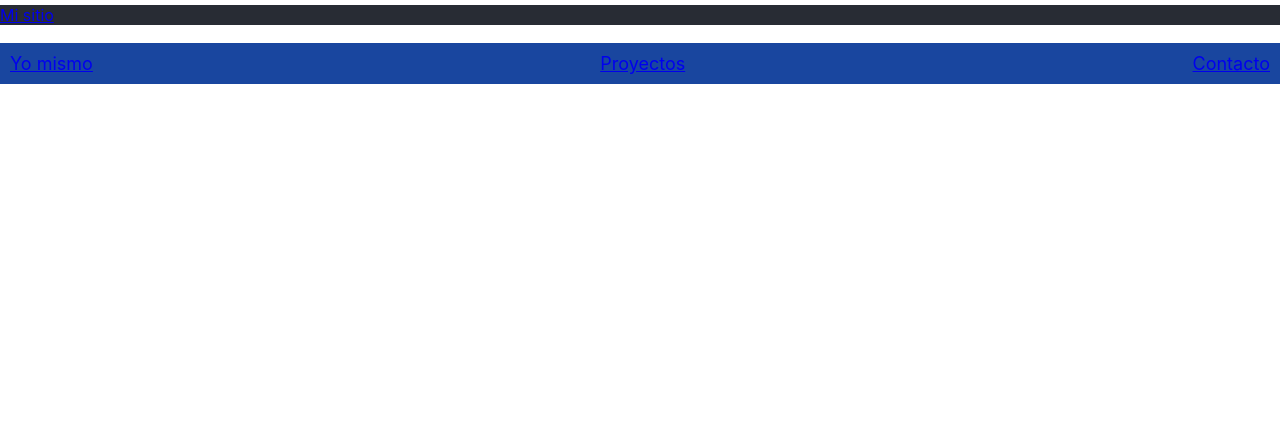
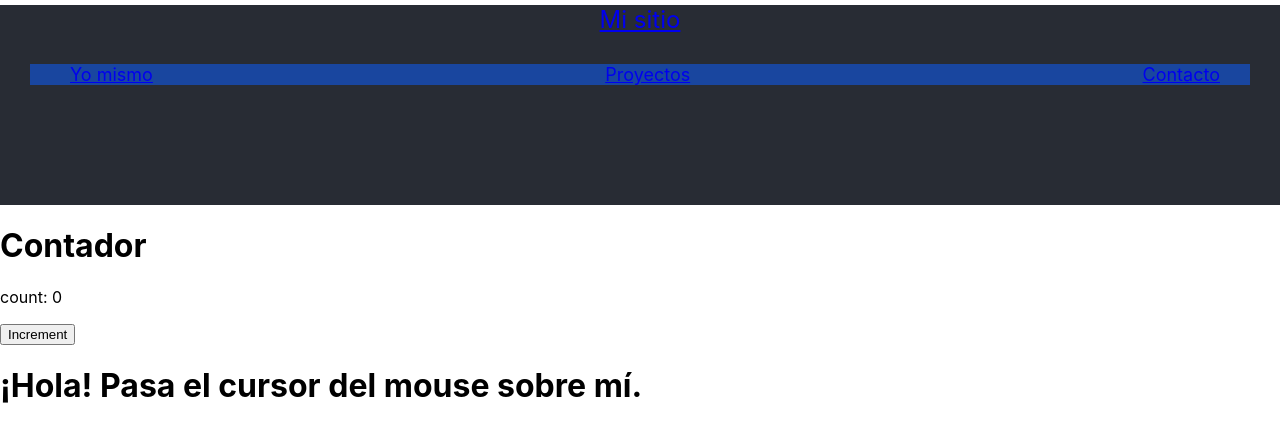
Before and after one commit to LuisRamirezdeVerger/ProjectDestiny, a React (Create React App) app: page /proyects in a window 1280 px wide. Shown: the top 442 px of the page. Built offline with nearby package versions, Linux system fonts and the light colour scheme.

Commit message:
Some events added. Needs a proper .css

```diff
--- a/src/App.css
+++ b/src/App.css
@@ -14,9 +14,13 @@
 }
 
 .navBar{
-  display: block;
+  display: flex;
+  flex-direction: column;
+  text-align: center;
+  text-decoration-color: aliceblue;
   background-color: #282c34;
-  height: 20px;
+  height: 200px;
+  font-size: 24px;
   width: auto;
   margin-top: 5px;
 }
@@ -28,7 +32,8 @@
   justify-content: space-between;
   font-size: large;
   background-color: #19469f;
-  padding: 10px;
+  margin: 30px;
+  padding-right: 30px;
   text-align: justify;
 }
 
--- a/src/App.js
+++ b/src/App.js
@@ -1,14 +1,14 @@
 import './App.css';
-import React from 'react'
+import Counter from './components/Counter';
+import SobreMi from './components/SobreMi';
+//import React, { useState } from 'react'
+import Contador from './components/Counter'
 import { Link, BrowserRouter as Router, Routes, Route } from 'react-router-dom';
+import Proyectos from './components/Proyectos';
 
 const App = () => {
-  return (
-    // <div className="App">
-    //   <header className="App-header">
-
-    //   </header>
-    <>
+//onMouseEnter
+      return(
 
       <header className="header">
         <Router>
@@ -17,18 +17,20 @@ const App = () => {
             <Link to="/"> Mi sitio </Link>
 
             <ul className="navList">
+
               <li><Link to ="myself">Yo mismo</Link></li>
+
               <li ><Link to ="proyects">Proyectos</Link></li>
               <li ><Link to ="contact">Contacto</Link></li>
             </ul>
             {/* </div> */}
           </nav>
+          <Routes>
+            <Route path='/proyects' Component={Proyectos} />
+            <Route path='/myself' Component={SobreMi} />
+          </Routes>
         </Router>
      </header>
-     </>
-    //</div>
-
-
   );
 }
 
--- /dev/null
+++ b/src/components/Counter.js
@@ -0,0 +1,30 @@
+import React from "react";
+import { useState } from "react";
+
+
+
+//colocar esto como componente y exportar :) We got it ^^
+const Counter = () => {
+    const [count, setCount] = useState(0);
+
+
+  const clickCounter = () => {
+    setCount(count + 1)
+  }
+
+  return (
+    // <div className="App">
+    //   <header className="App-header">
+
+    //   </header>
+
+    <div>
+      <p>
+        count: {count}
+      </p>
+      <button onClick={clickCounter}> Increment </button>
+    </div>
+  );
+}
+
+export default Counter;
--- /dev/null
+++ b/src/components/OnMouse.js
@@ -0,0 +1,25 @@
+import React, { useState } from 'react';
+
+const OnMouse = () => {
+  const [hover, setHover] = useState(false);
+
+  const handleMouseEnter = () => {
+    setHover(true);
+  };
+
+  const handleMouseLeave = () => {
+    setHover(false);
+  };
+
+  return (
+    <div
+      style={{ backgroundColor: hover ? 'lightblue' : 'white' }}
+      onMouseEnter={handleMouseEnter}
+      onMouseLeave={handleMouseLeave}
+    >
+      <h1>¡Hola! Pasa el cursor del mouse sobre mí.</h1>
+    </div>
+  );
+}
+
+export default OnMouse;
--- /dev/null
+++ b/src/components/Proyectos.js
@@ -0,0 +1,18 @@
+import './Proyectos.css'
+import React from "react";
+import OnMouse from './OnMouse';
+import Counter from './Counter';
+
+const Proyectos = () => {
+return(
+    <>
+    <h1>Contador</h1>
+    <Counter />
+    <OnMouse />
+
+    </>
+);
+
+}
+
+export default Proyectos;
--- /dev/null
+++ b/src/components/SobreMi.js
@@ -0,0 +1,14 @@
+import './SobreMi.css';
+import React from "react";
+//import { useState } from "react";
+
+const SobreMi = () =>{
+    return(
+        <div>
+            <h1> Information about myself </h1>
+            <h2>Something like a cover letter</h2>
+        </div>
+    );
+}
+
+export default SobreMi;
```
Also changed, not shown: src/index.js (+0 -10 lines), src/components/Proyectos.css (added), src/components/SobreMi.css (added).
